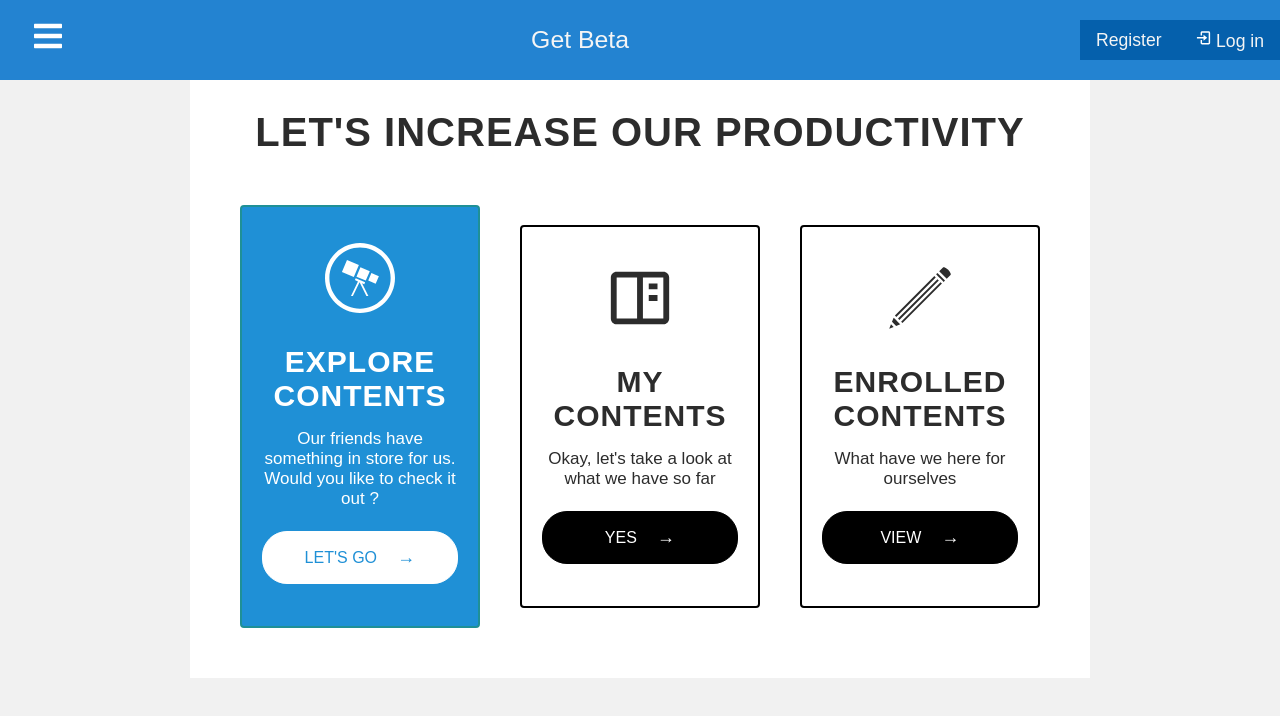
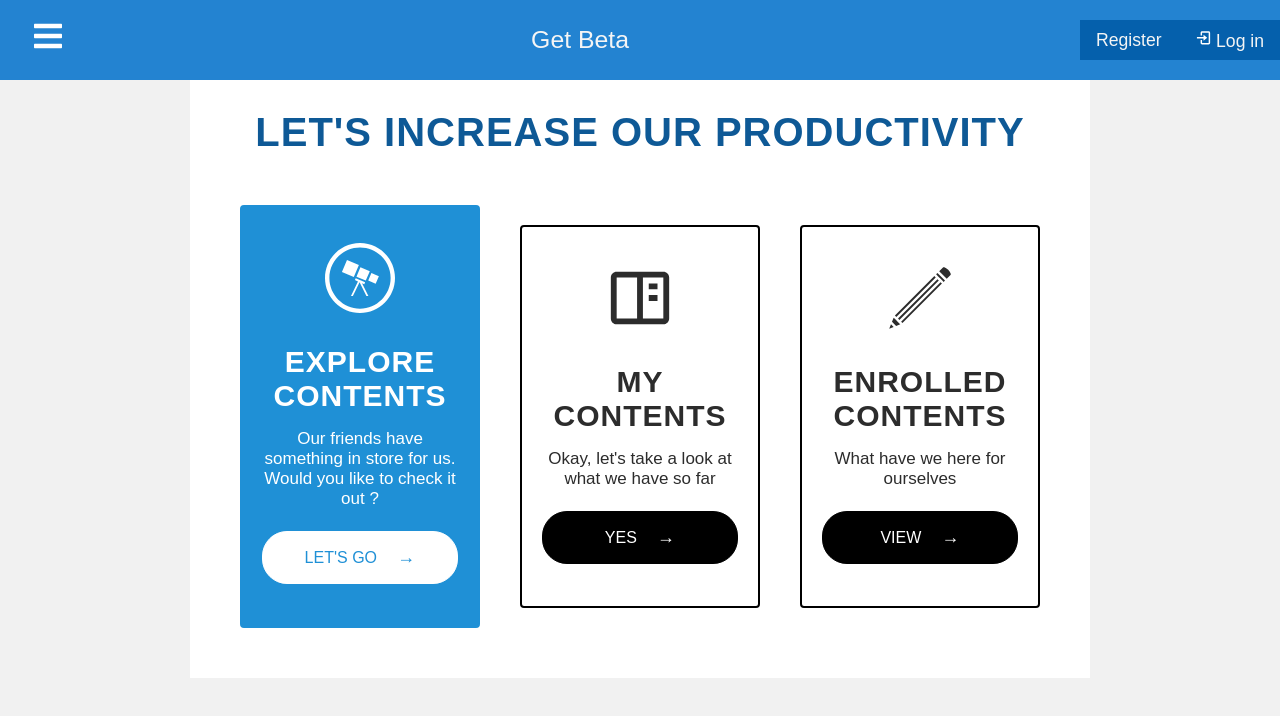
Before and after one commit to Kizito007/get-beta, a React (Create React App) app: page /contents in a window 1280 px wide. In both pictures the pointer is over the element 360 px from the left and 416 px from the top of the page. Shown: the top 716 px of the page. Built offline with nearby package versions, Linux system fonts and the light colour scheme; no server answers.

Commit message:
content style changes

```diff
--- a/src/components/contents/contents.css
+++ b/src/components/contents/contents.css
@@ -6,6 +6,7 @@
     background-color: #fff;
 }
 .contents h1 {
+    color: #0e5996;
     font-size: 40px;
     margin: 0 0 30px 0;
     text-transform: uppercase;
@@ -40,7 +41,7 @@
     background: #fff;
 }
 .content-explore:hover {
-    border-color: #1f9096;
+    border-color: #1f90d6;
     background-color: #1f90d6;
 }
 .content-explore:hover a {
```
